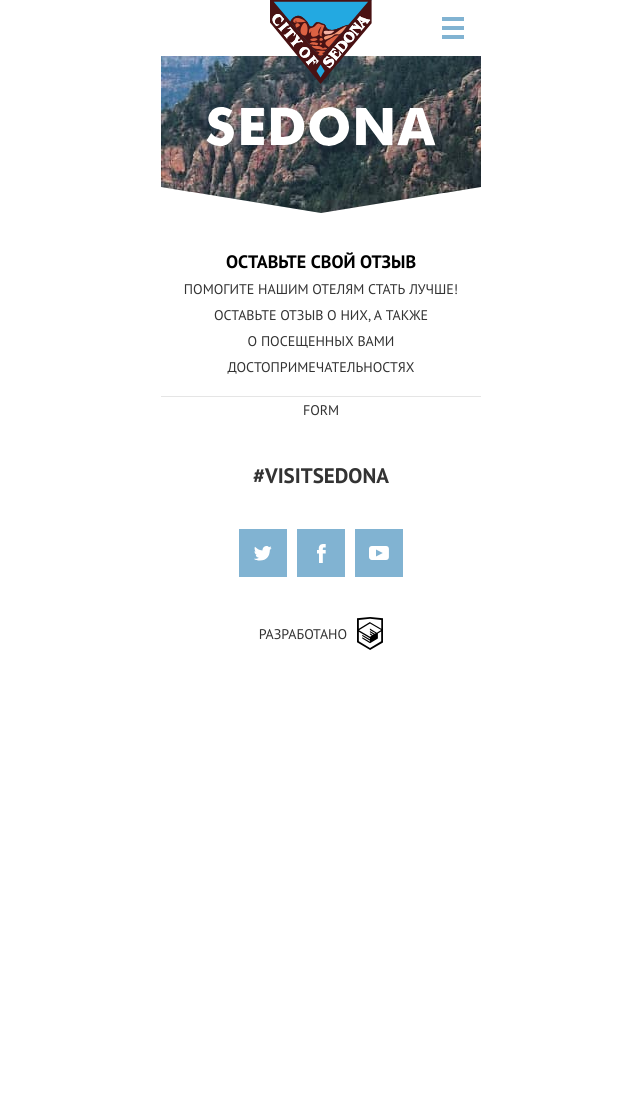
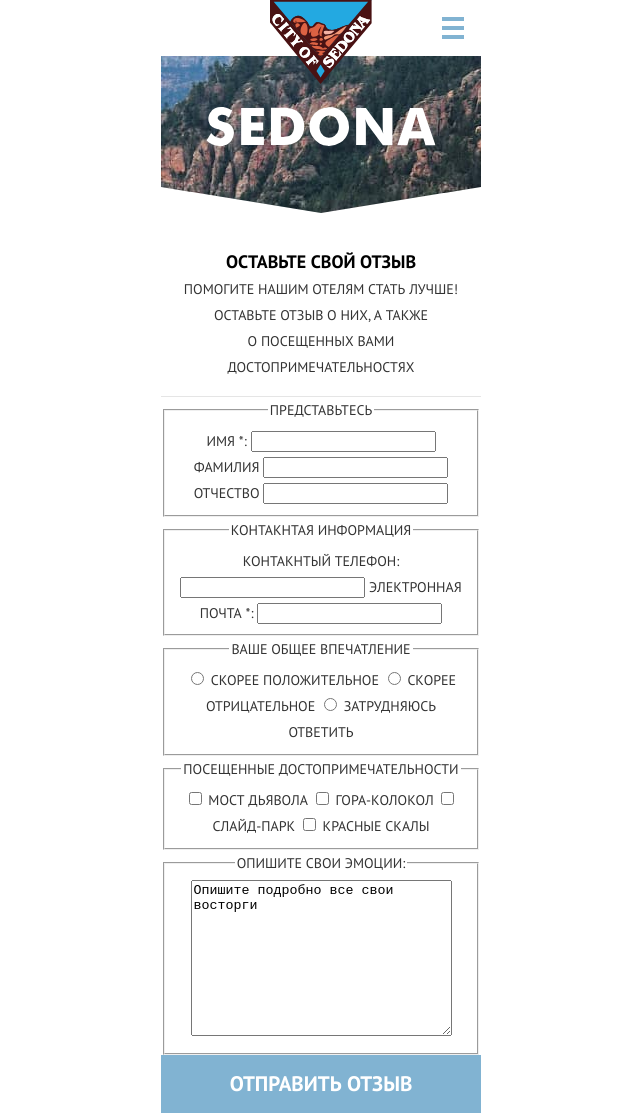
Before and after one commit to sazarubin/html-school, a website: page form.html in a window 1280 px wide. Shown: the top 1116 px of the page, without its empty margins (319-959 px from the left). Before the commit the page ends 800 px from the top, so only its background shows below. Drawn offline with Linux system fonts and the light colour scheme.

Commit message:
Form content

```diff
--- a/form.html
+++ b/form.html
@@ -181,7 +181,76 @@
       </div>
     </div>
     <form>
-      FORM
+      <fieldset>
+        <legend>Представьтесь</legend>
+        <label>
+          Имя
+          <abbr aria-required aria-label="required">*</abbr>:
+          <input type="text" name="lastName">
+        </label>
+        <label>
+          Фамилия
+          <input type="text"></label>
+        <label>
+          Отчество
+          <input type="text">
+        </label>
+      </fieldset>
+
+      <fieldset>
+        <legend>Контакнтая информация</legend>
+        <label>
+          Контакнтый телефон:
+          <input type="tel">
+        </label>
+        <label>
+          Электронная почта
+          <abbr aria-required aria-label="required">*</abbr>:
+          <input type="email">
+        </label>
+      </fieldset>
+      <fieldset>
+        <legend>Ваше общее впечатление</legend>
+        <label>
+          <input type="radio">
+          Скорее положительное
+        </label>
+        <label>
+          <input type="radio">
+          Скорее отрицательное
+        </label>
+        <label>
+          <input type="radio">
+          Затрудняюсь ответить
+        </label>
+      </fieldset>
+
+      <fieldset>
+        <legend>Посещенные достопримечательности</legend>
+        <label>
+          <input type="checkbox">
+          Мост Дьявола
+        </label>
+        <label>
+          <input type="checkbox">
+          Гора-Колокол
+        </label>
+        <label>
+          <input type="checkbox">
+          Слайд-парк
+        </label>
+        <label>
+          <input type="checkbox">
+          Красные скалы
+        </label>
+      </fieldset>
+
+      <fieldset>
+        <legend>Опишите свои эмоции:</legend>
+        <textarea name=""cols="30" rows="10">Опишите подробно все свои восторги</textarea>
+      </fieldset>
+
+      <button class="button" type="submit">Отправить отзыв</button>
     </form>
   </main>
 
```
